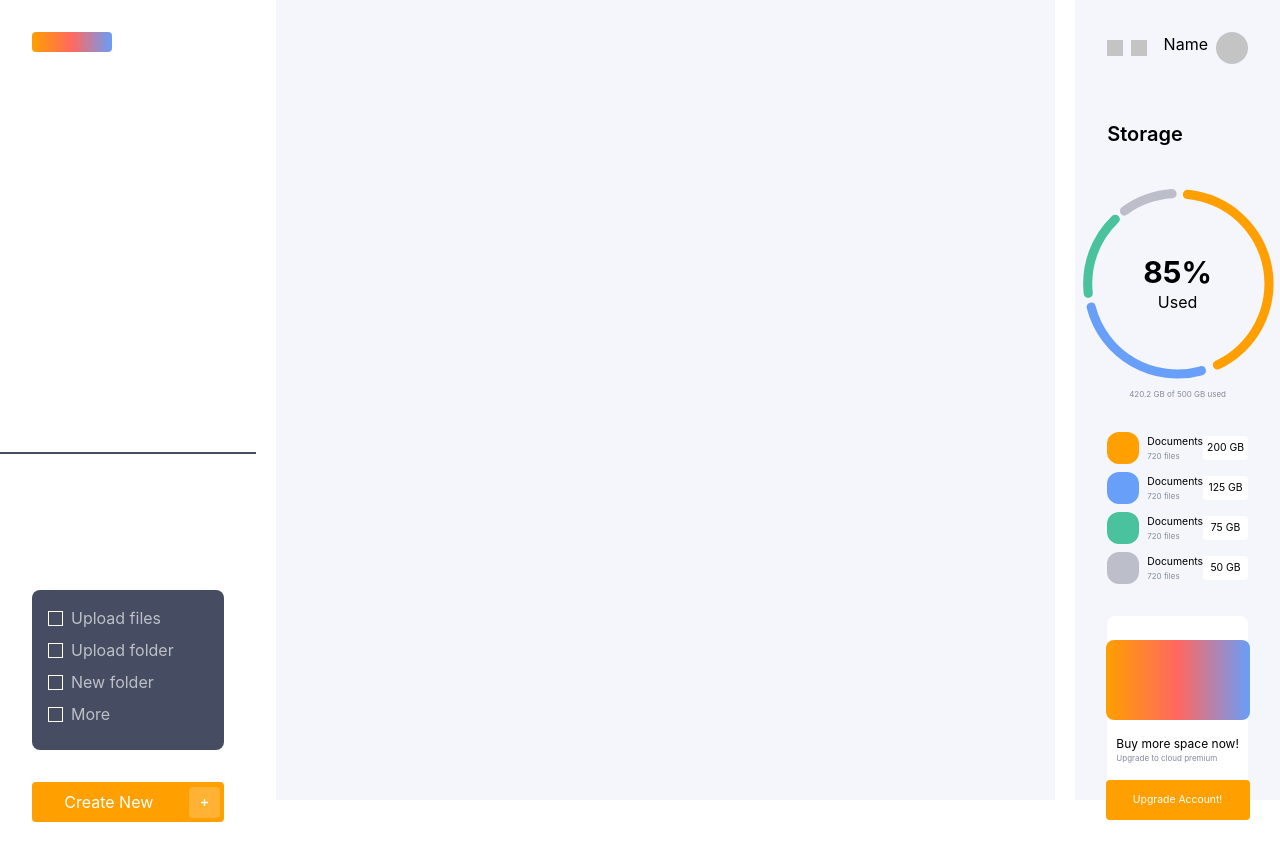
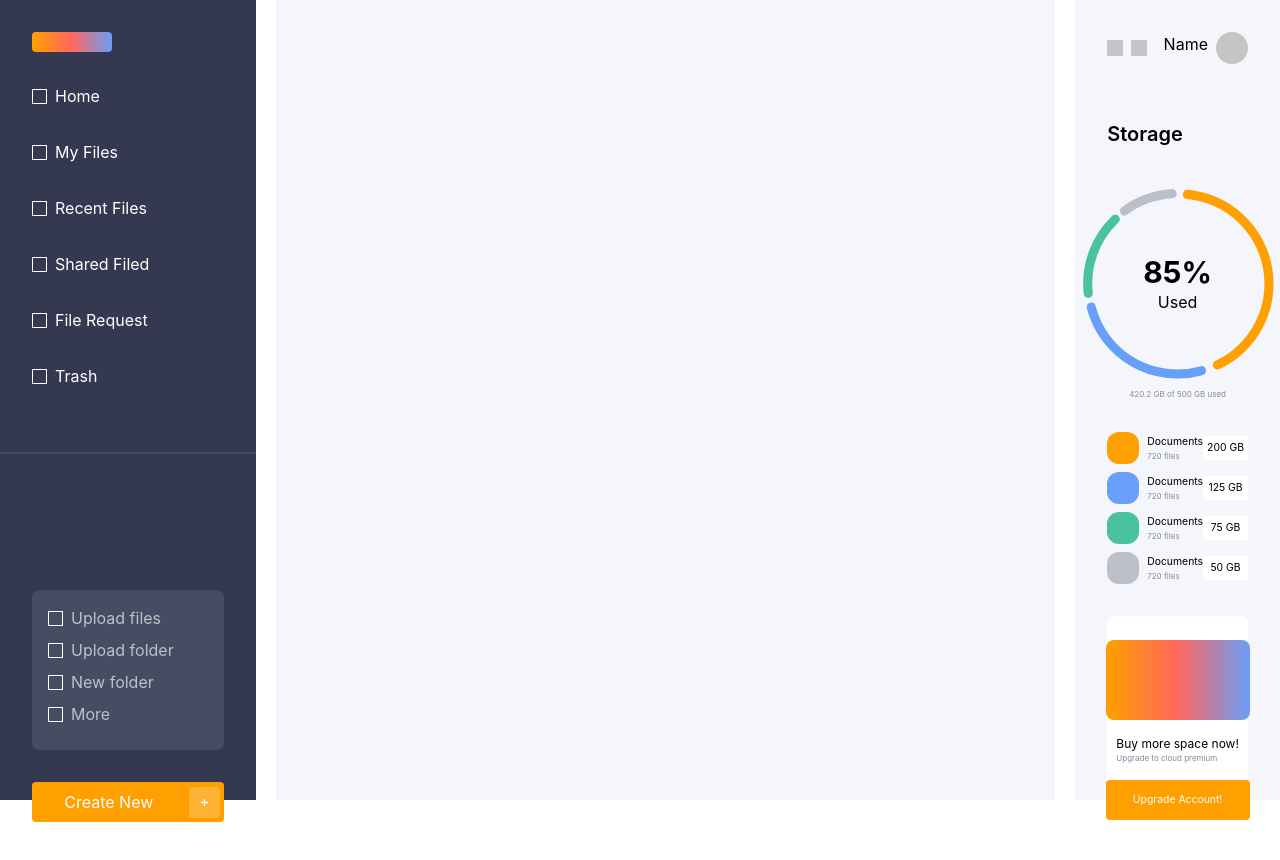
Before and after one commit to OVarLaz/css-react-layout, a React (Create React App) app: page / in a window 1280 px wide. Shown: the top 860 px of the page. Built offline with nearby package versions, Linux system fonts and the light colour scheme.

Commit message:
chore: update labels

```diff
--- a/src/views/components/Sidebar/Sidebar.tsx
+++ b/src/views/components/Sidebar/Sidebar.tsx
@@ -18,7 +18,7 @@ const Sidebar: React.FC = () => {
   };
 
   return (
-    <aside className="bg-sidebar text-white w-64 min-h-screen">
+    <aside className="bg-gray text-white w-64 min-h-screen">
       <div className="p-8">
         <div className="bg-custom-gradient w-20 h-5 rounded"></div>
         <ul className="pt-8">
```
